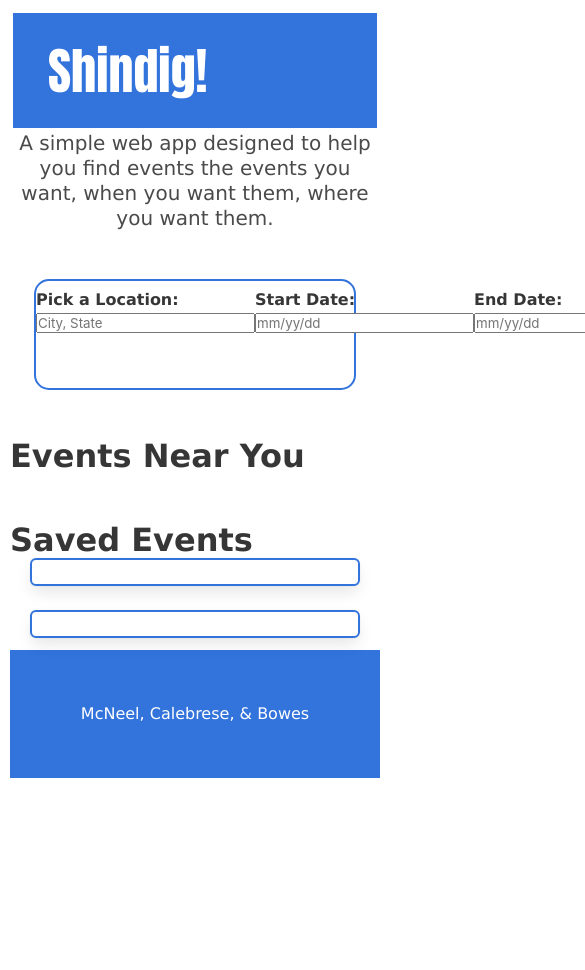
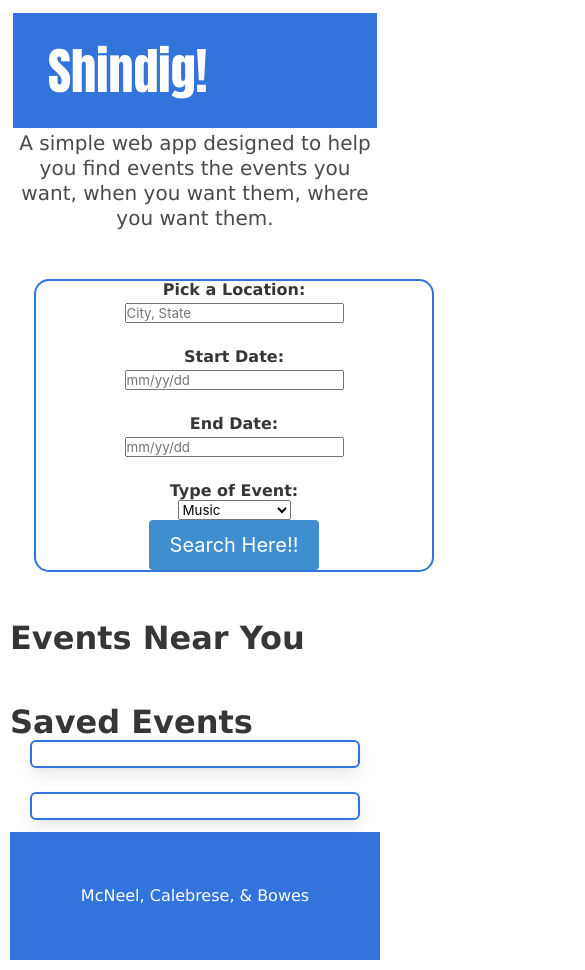
Before and after one commit to cathmcneel/shindig, a plain HTML site: page index.html in a window 390 px wide. Shown: the top 970 px of the page, 585 px wide, since content can reach past the window. Before the commit the page ends 844 px from the top, so only its background shows below. Drawn offline with nearby package versions, Linux system fonts and the light colour scheme.

Commit message:
mobile edits

```diff
--- a/assets/css/style.css
+++ b/assets/css/style.css
@@ -44,7 +44,20 @@ body {
 .search-bar {
     border: 2px solid var(--primary-color);
     border-radius: 15px;
+    width: 400px;
 }
+
+.date-container {
+    text-align: center;
+}
+
+#btnHolder {
+    text-align: center;
+}
+#dropDownHldr {
+    text-align: center;
+}
+
 .row {
     border: 2px solid var(--primary-color);
     width: 100%;
@@ -124,3 +137,15 @@ nav {
     background-color: rgb(214, 47, 47);
 
 }
+
+/*****************/
+
+
+/* Media Queries */
+
+
+/*****************/
+
+@media screen and (max-width: 1050px) {
+
+}
--- a/index.html
+++ b/index.html
@@ -23,7 +23,7 @@
         <div class= "hero-body">
             <div class="search-bar container">
         <!-- Update search date field to allow for datepicker in js-->
-    <nav>
+
             <div class="date-container title is-6">
                     <p>Pick a Location:</p>
                 <div class="subtitle">
@@ -46,7 +46,7 @@
                 </div>
             </div>
             <!-- dropdown menu-->
-            <div>
+            <div id="dropDownHldr">
                     <div class="title is-6">
                         <p>Type of Event:</p>
                         <label for="modalEventType"></label>
@@ -63,12 +63,13 @@
                 </div>
             </div>
 
-            <div>
-            <button class=" button title-is-6 is-medium is-info" id="search-button">...and click here for the goods!</button>
+            <div id='btnHolder'>
+            <button class=" button title-is-6 is-medium is-info" id="search-button">Search Here!!</button>
             </div>
+
+
     </div>
     </div>
-    </nav>
     </section>
 
 <!-- Main page content!-->
```
